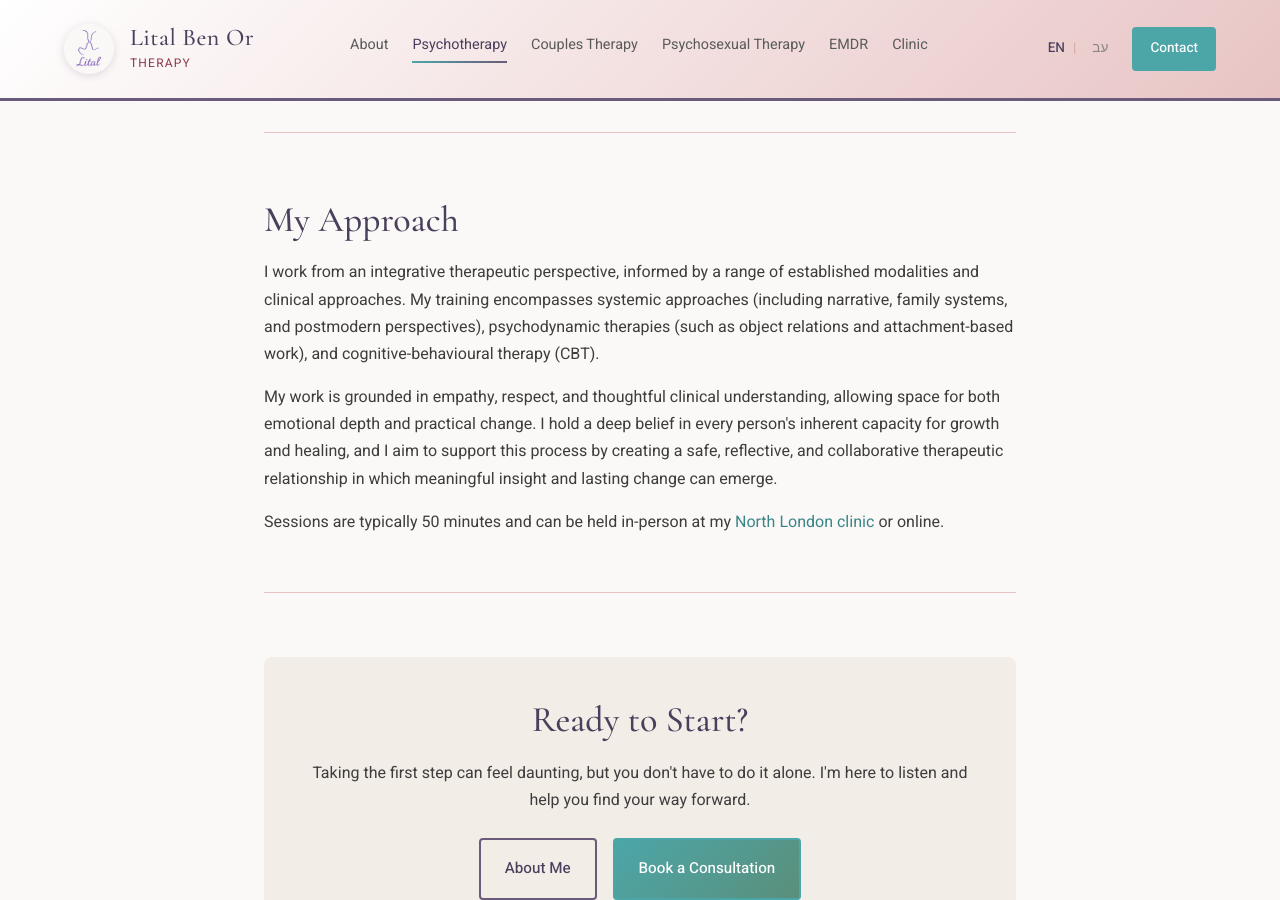
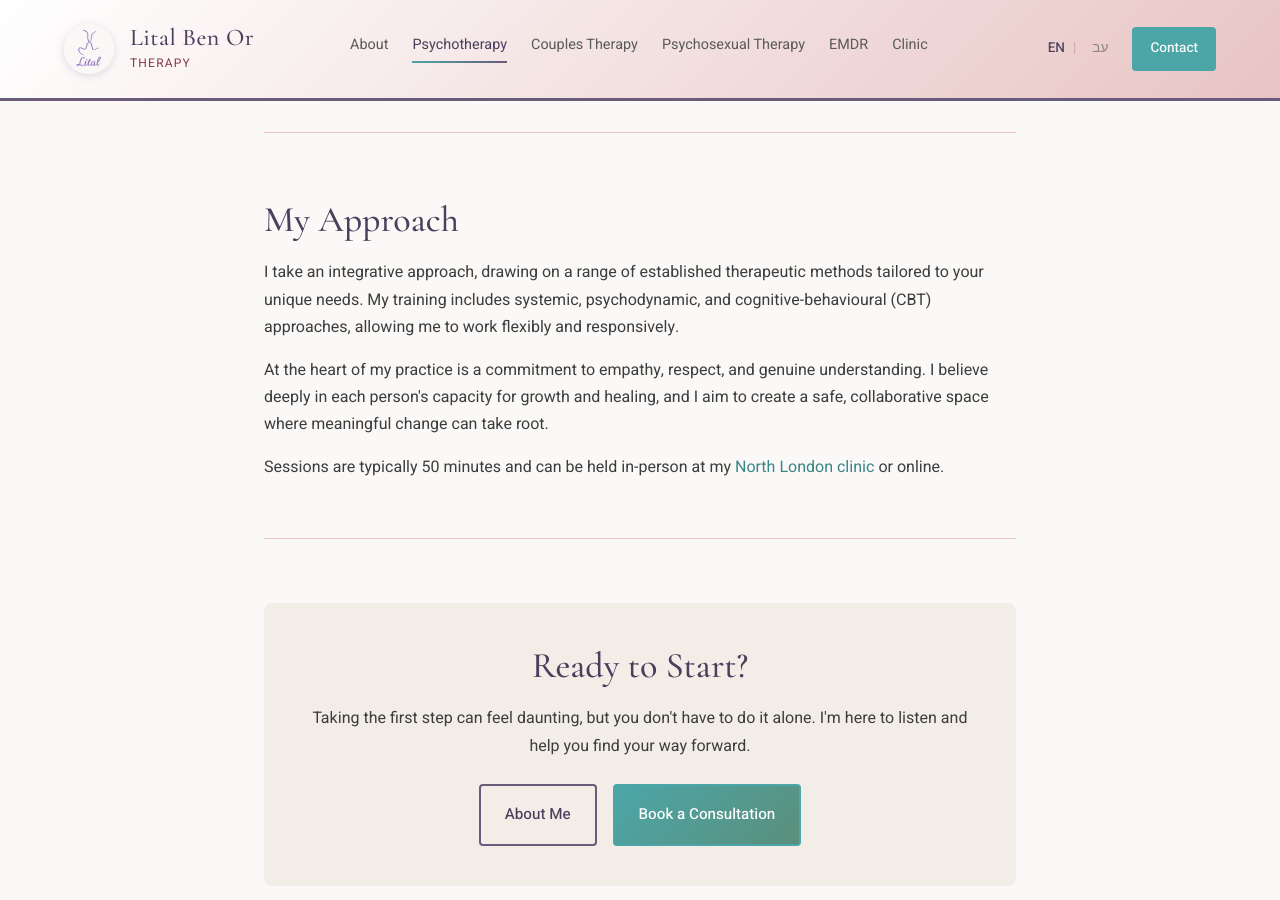
Before and after one commit to litalbenor/litalbenor.github.io, a Jekyll site: the page built from en/individual-therapy.md, in a window 1280 px wide and 900 px high, scrolled down 1003 px. Built offline with Jekyll 4.4.1, drawn with Linux system fonts in a browser that asks for light colours.

Commit message:
Refine My Approach text for clarity and professionalism

```diff
--- a/en/individual-therapy.md
+++ b/en/individual-therapy.md
@@ -42,10 +42,10 @@ permalink: /en/individual-therapy
     <section class="content-section">
       <h2>My Approach</h2>
       <p>
-        I work from an integrative therapeutic perspective, informed by a range of established modalities and clinical approaches. My training encompasses systemic approaches (including narrative, family systems, and postmodern perspectives), psychodynamic therapies (such as object relations and attachment-based work), and cognitive-behavioural therapy (CBT).
+        I take an integrative approach, drawing on a range of established therapeutic methods tailored to your unique needs. My training includes systemic, psychodynamic, and cognitive-behavioural (CBT) approaches, allowing me to work flexibly and responsively.
       </p>
       <p>
-        My work is grounded in empathy, respect, and thoughtful clinical understanding, allowing space for both emotional depth and practical change. I hold a deep belief in every person's inherent capacity for growth and healing, and I aim to support this process by creating a safe, reflective, and collaborative therapeutic relationship in which meaningful insight and lasting change can emerge.
+        At the heart of my practice is a commitment to empathy, respect, and genuine understanding. I believe deeply in each person's capacity for growth and healing, and I aim to create a safe, collaborative space where meaningful change can take root.
       </p>
       <p>
         Sessions are typically 50 minutes and can be held in-person at my <a href="/en/clinic">North London clinic</a> or online.
```
